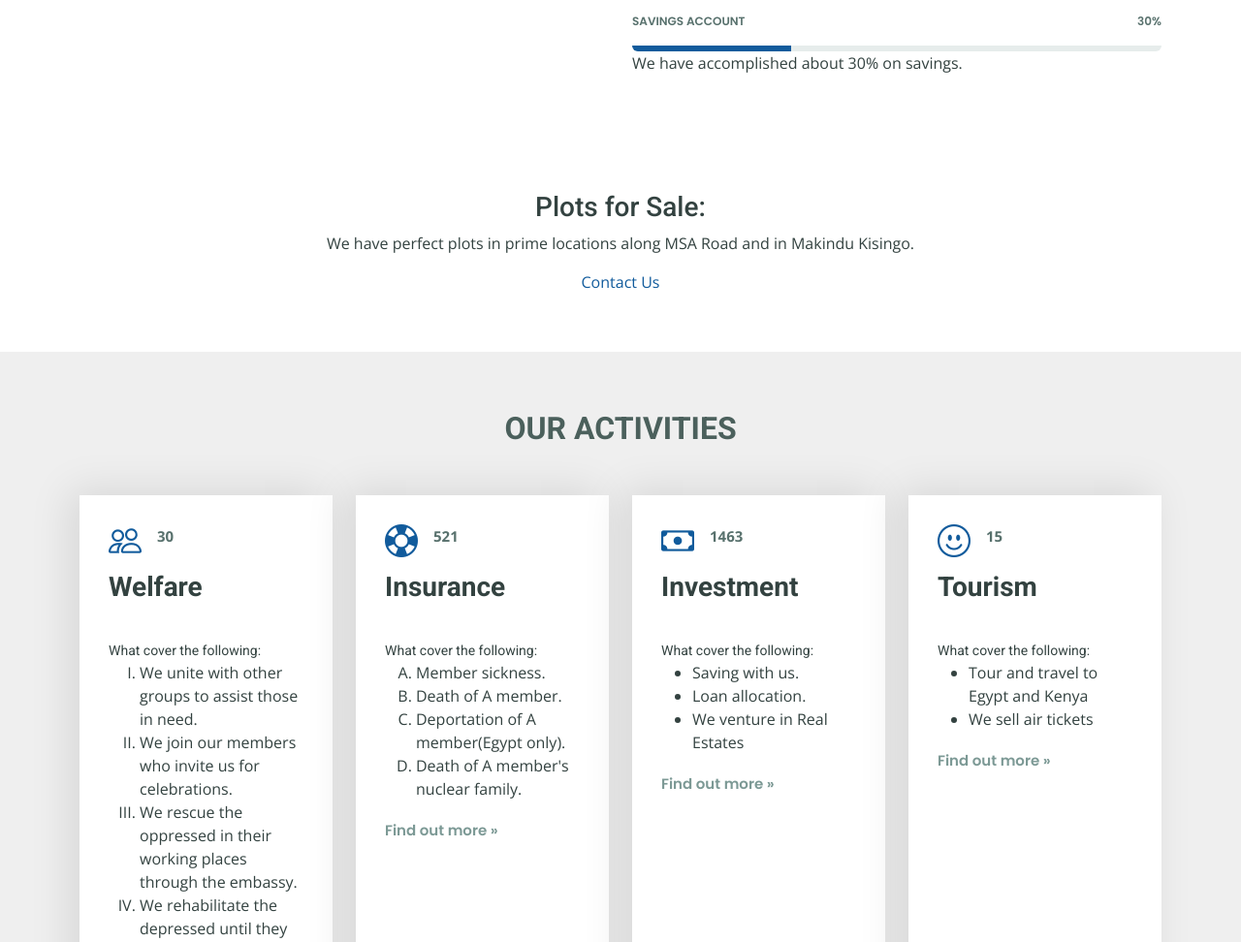
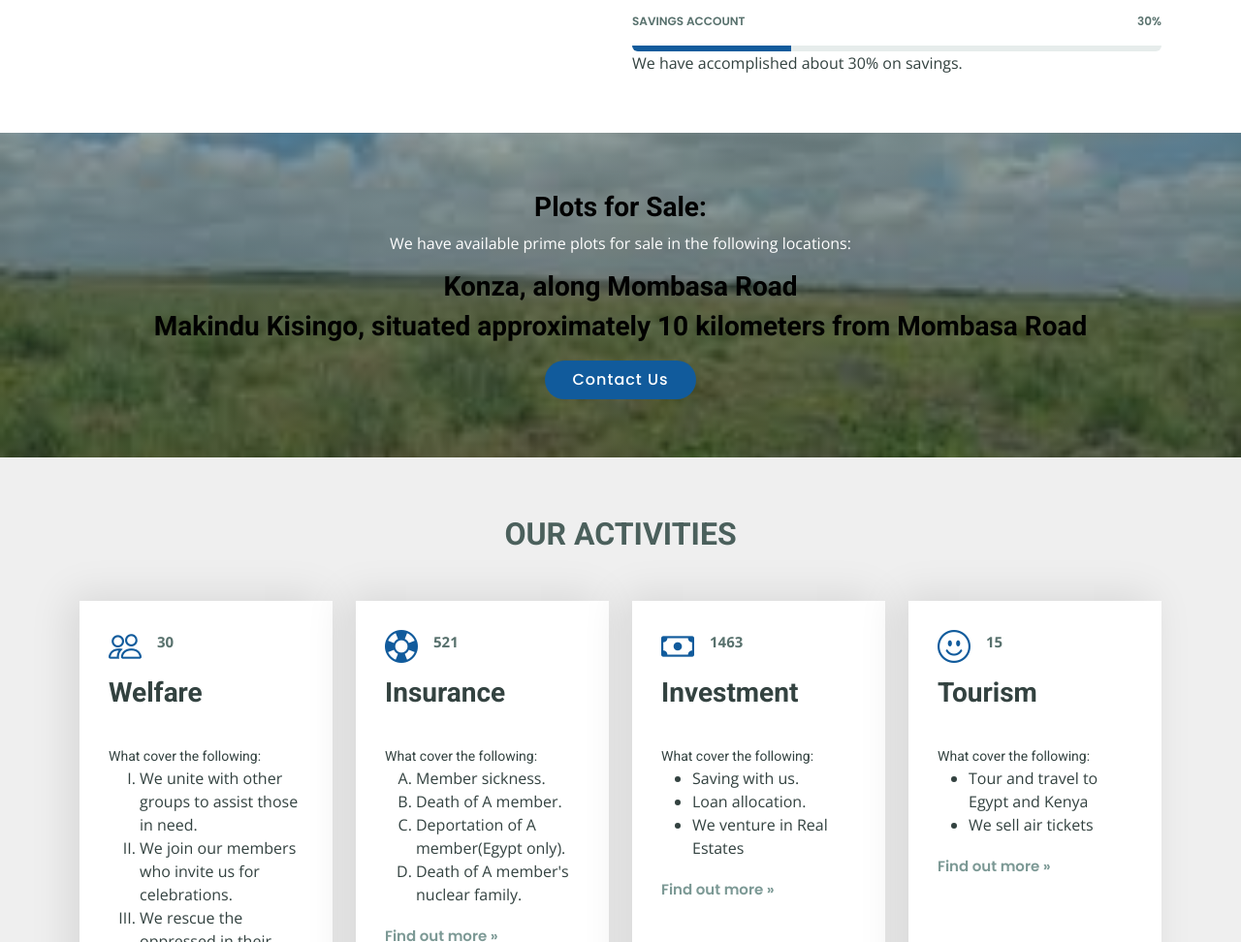
Before and after one commit to ThaGreatFikshun/KENYANS-IN-EGYPT-A, a plain HTML site: page index.html in a window 1280 px wide. Shown: the part 1787-2759 px from the top of the page at 97% size. Drawn offline with nearby package versions, Linux system fonts and the light colour scheme.

Commit message:
UI update

```diff
--- a/assets/css/style.css
+++ b/assets/css/style.css
@@ -733,6 +733,49 @@ section {
   line-height: 28px;
   margin-bottom: 0;
 }
+
+
+/*--------------------------------------------------------------
+# campaign
+--------------------------------------------------------------*/
+.plot {
+  background: linear-gradient(rgba(66, 84, 81, 0.5), rgba(43, 56, 54, 0.5)), url("../images/Lands.jpeg") fixed center center;
+  background-size: cover;
+  padding: 60px 0;
+}
+
+.plot h3 {
+  color: #000;
+  font-size: 28px;
+  font-weight: bold;
+
+}
+
+.plot p {
+  color: #fff;
+}
+
+.plot .plot-btn {
+  font-family: "Poppins", sans-serif;
+  font-weight: 500;
+  font-size: 16px;
+  letter-spacing: 1px;
+  display: inline-block;
+  padding: 8px 28px;
+  border-radius: 25px;
+  transition: 0.5s;
+  margin-top: 10px;
+  background-color: #115b9c;
+  /* border: 2px solid #115b9c ; */
+  color: #fff;
+}
+
+.plot .plot-btn:hover {
+  background: #115b9c ;
+  border: 2px solid #115b9c ;
+}
+
+
 /*--------------------------------------------------------------
 # campaign
 --------------------------------------------------------------*/
--- a/index.html
+++ b/index.html
@@ -244,14 +244,16 @@
       </div>
     </section><!-- End About Us Section -->
 
-     <!-- ======= PlotSection ======= -->
-     <section class="lands">
+     <!-- ======= Plot Campaign Section ======= -->
+     <section class="plot">
       <div class="container">
 
         <div class="text-center">
           <h3>Plots for Sale:</h3>
-          <p class="color-success"> We have perfect plots in prime locations along MSA Road and in Makindu Kisingo.</p>
-          <a class="plot-btn" href="#contact">Contact Us</a>
+          <p class="color-success">We have available prime plots for sale in the following locations:</p>
+            <h3>Konza, along Mombasa Road</h3>
+            <h3>Makindu Kisingo, situated approximately 10 kilometers from Mombasa Road</h3>
+          <a class="plot-btn" href="#contact" class="btn btn-primary">Contact Us</a>
         </div>
       </div>
     </section><!-- End campaign Section -->
@@ -363,7 +365,7 @@
               </ul>
             </div>
             <div class="activito-button">
-              <button href="#contact" class="btn btn-primary" aria-disabled>Open</button>
+              <button href="#contact" class="btn btn-primary">Open</button>
             </div>
           </div>
         </div>
@@ -384,7 +386,7 @@
               </ul>
             </div>
             <div class="activito-button">
-              <button href="#contact" class="btn btn-primary" aria-disabled>Open</button>
+              <button href="#contact" class="btn btn-primary">Open</button>
             </div>
           </div>
         </div>
@@ -408,7 +410,7 @@
               <p style="text-align: center;">"Those who live wisely never fear death"</p>
             </div>
             <div class="activito-button">
-              <button href="#contact" class="btn btn-primary" aria-disabled>Open</button>
+              <button href="#contact" class="btn btn-primary">Open</button>
             </div>
           </div>
         </div>
@@ -430,7 +432,7 @@
               </ul>
             </div>
             <div class="activito-button">
-              <button href="#contact" class="btn btn-primary" aria-disabled>Open</button>
+              <button href="#contact" class="btn btn-primary">Open</button>
             </div>
           </div>
         </div>
```
